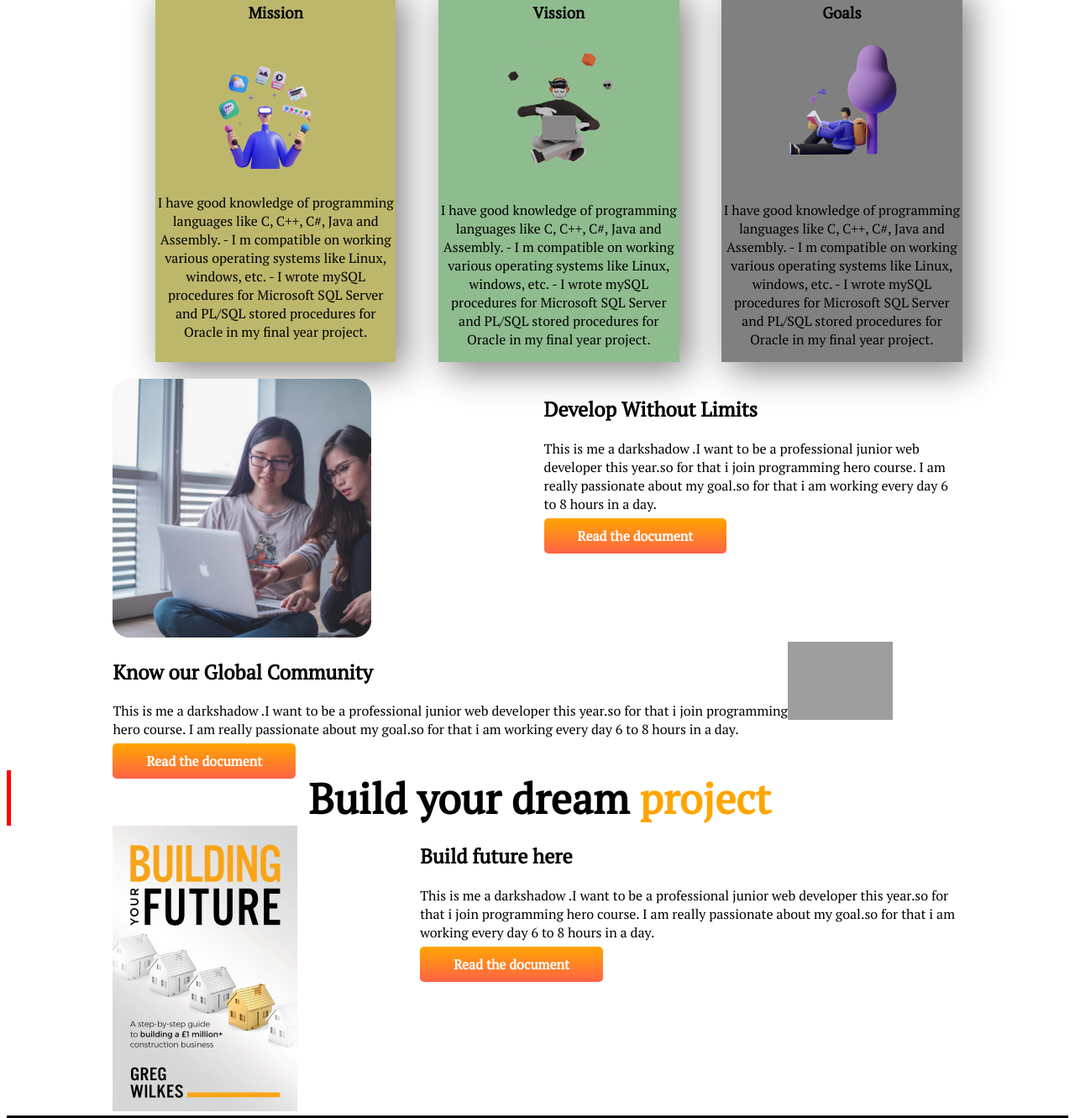
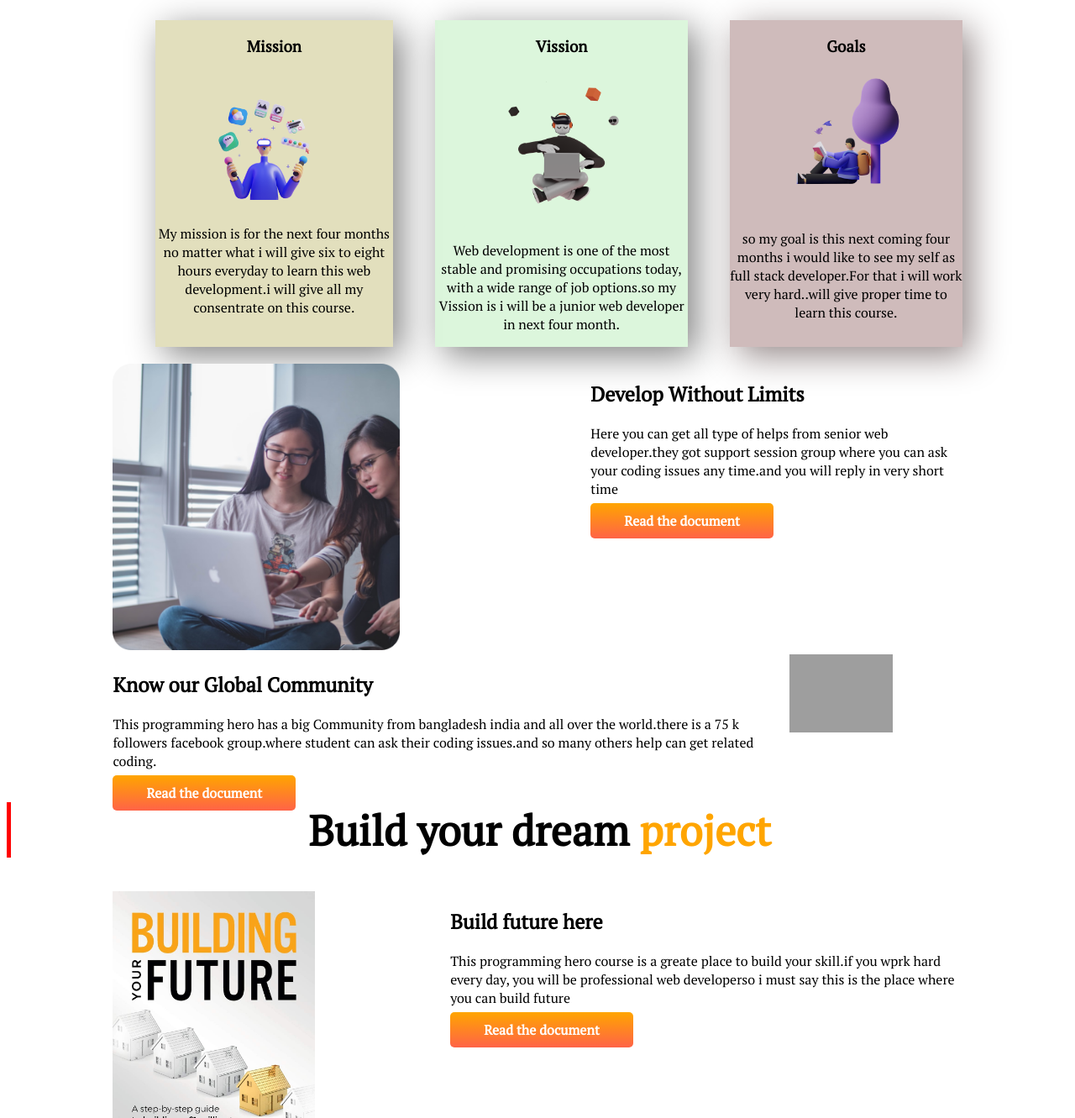
Before and after one commit to shakil0719/final-assignment-, a plain HTML site: page index.html in a window 1280 px wide. Shown: the part 477-1808 px from the top of the page at 84% size. Drawn offline with Linux system fonts and the light colour scheme; grey boxes are pictures that could not be loaded.

Commit message:
last time

```diff
--- a/index.html
+++ b/index.html
@@ -23,7 +23,8 @@
             <h1>Stay focus on </h1>
             <h1><span class="orangered-text">Mission 2022</span></h1>
 
-            <p> This is me a darkshadow .I want to be a professional junior web developer this year.so for that
+            <p> This is me a darkshadow .My mission is I want to be a professional junior web developer this year.so for
+                that
                 i
                 join
                 programming hero course.
@@ -80,15 +81,8 @@
                     </div>
 
 
-                    <p>I have good knowledge of programming languages like C, C++, C#, Java and Assembly.
-
-                        - I m compatible on working various operating systems like Linux, windows, etc.
-
-                        - I wrote mySQL procedures for Microsoft SQL Server and PL/SQL stored procedures for Oracle in
-                        my
-                        final
-                        year
-                        project.
+                    <p>My mission is for the next four months no matter what i will give six to eight hours everyday to
+                        learn this web development.i will give all my consentrate on this course.
                     </p>
                 </div>
 
@@ -103,16 +97,9 @@
                     </div>
 
 
-                    <p>I have good knowledge of programming languages like C, C++, C#, Java and Assembly.
-
-                        - I m compatible on working various operating systems like Linux, windows, etc.
-
-                        - I wrote mySQL procedures for Microsoft SQL Server and PL/SQL stored procedures for Oracle in
-                        my
-                        final
-                        year
-                        project.
-                    </p>
+                    <p> Web development is one of the most stable and promising occupations today, with a wide range of
+                        job options.so
+                        my Vission is i will be a junior web developer in next four month. </p>
                 </div>
 
 
@@ -124,15 +111,8 @@
                         <img src="images/illustrators/illustrator-3.png" alt="">
                     </div>
 
-                    <p>I have good knowledge of programming languages like C, C++, C#, Java and Assembly.
-
-                        - I m compatible on working various operating systems like Linux, windows, etc.
-
-                        - I wrote mySQL procedures for Microsoft SQL Server and PL/SQL stored procedures for Oracle in
-                        my
-                        final
-                        year
-                        project.
+                    <p>so my goal is this next coming four months i would like to see my self as full stack
+                        developer.For that i will work very hard..will give proper time to learn this course.
                     </p>
                 </div>
 
@@ -156,12 +136,8 @@
             <div class="half-width">
 
                 <h2>Develop Without Limits</h2>
-                <p> This is me a darkshadow .I want to be a professional junior web developer this year.so for that
-                    i
-                    join
-                    programming hero course.
-                    I am really passionate about my goal.so for that i am working every day 6 to 8
-                    hours in a day. </p>
+                <p> Here you can get all type of helps from senior web developer.they got support session group where
+                    you can ask your coding issues any time.and you will reply in very short time </p>
 
                 <a class="link-button">Read the document</a>
 
@@ -180,12 +156,9 @@
             <div class="half-width">
 
                 <h2>Know our Global Community</h2>
-                <p> This is me a darkshadow .I want to be a professional junior web developer this year.so for that
-                    i
-                    join
-                    programming hero course.
-                    I am really passionate about my goal.so for that i am working every day 6 to 8
-                    hours in a day. </p>
+                <p> This programming hero has a big Community from bangladesh india and all over the world.there is a 75
+                    k followers facebook group.where student can ask their coding issues.and so many others help can get
+                    related coding. </p>
 
                 <a class="link-button">Read the document</a>
 
@@ -224,12 +197,8 @@
         <div class="half-width">
 
             <h2>Build future here</h2>
-            <p> This is me a darkshadow .I want to be a professional junior web developer this year.so for that
-                i
-                join
-                programming hero course.
-                I am really passionate about my goal.so for that i am working every day 6 to 8
-                hours in a day. </p>
+            <p> This programming hero course is a greate place to build your skill.if you wprk hard every day, you will
+                be professional web developerso i must say this is the place where you can build future </p>
 
             <a class="link-button">Read the document</a>
 
--- a/style.css
+++ b/style.css
@@ -52,7 +52,7 @@ h1{
 }
 
 #Mission-2022{
-    background-color:darkkhaki;
+    background-color:rgba(223, 220, 181, 0.89);
     text-align: center;
     margin-bottom: 20px;
     margin-left: 5%;
@@ -61,11 +61,12 @@ h1{
 }
 .g1{
     text-align: center;
+    margin-bottom: 40px;
 }
 
 
 #Vission-2022{
-    background-color:darkseagreen;
+    background-color:rgba(207, 243, 207, 0.733);
     text-align: center;
     margin-bottom: 20px;
 
@@ -75,15 +76,16 @@ h1{
 }
 
 #Goals-2022{
-    background-color:grey;
+    background-color:rgba(196, 171, 171, 0.801);
     text-align: center;
     margin-bottom: 20px;
     margin-left: 5%;
 
 
-    box-shadow: 10px 10px 40px grey;
+    box-shadow: 10px 10px 40px rgb(146, 134, 134);
 
 }
+
 
 .ft-lst{
     text-align: center;
```
